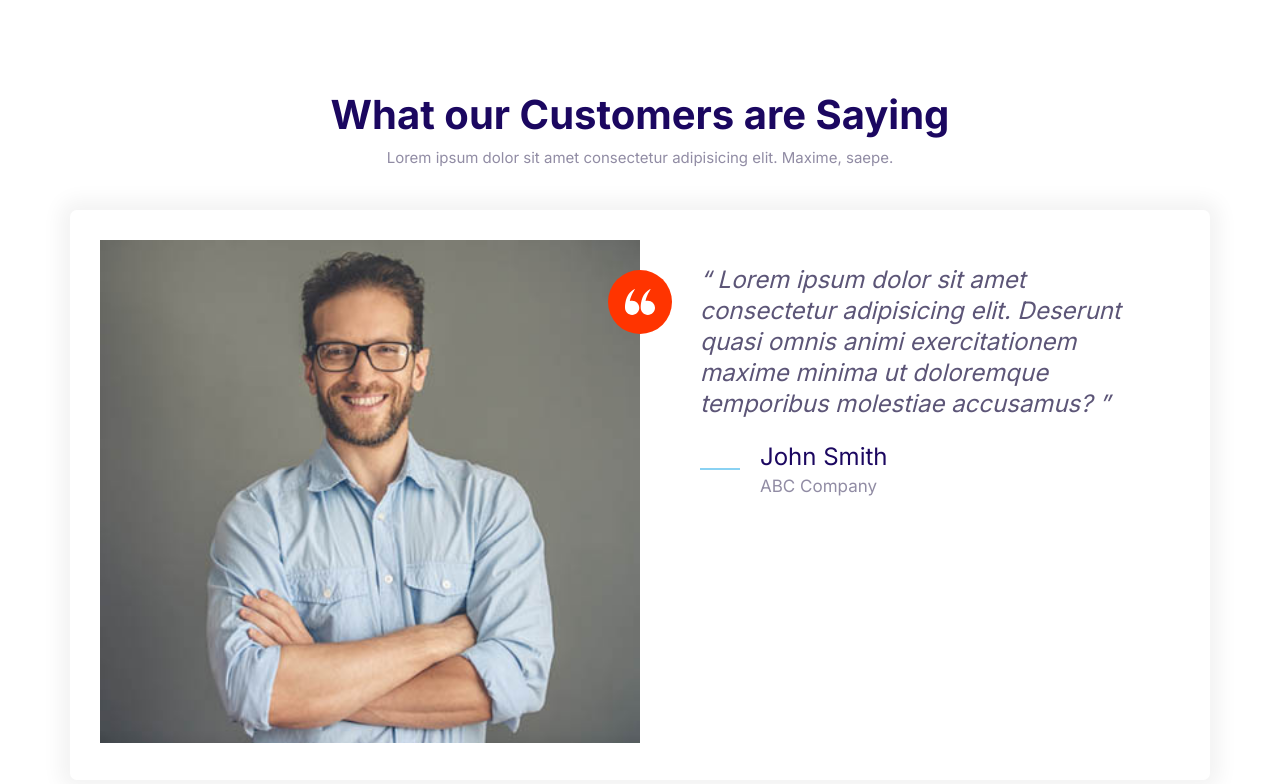
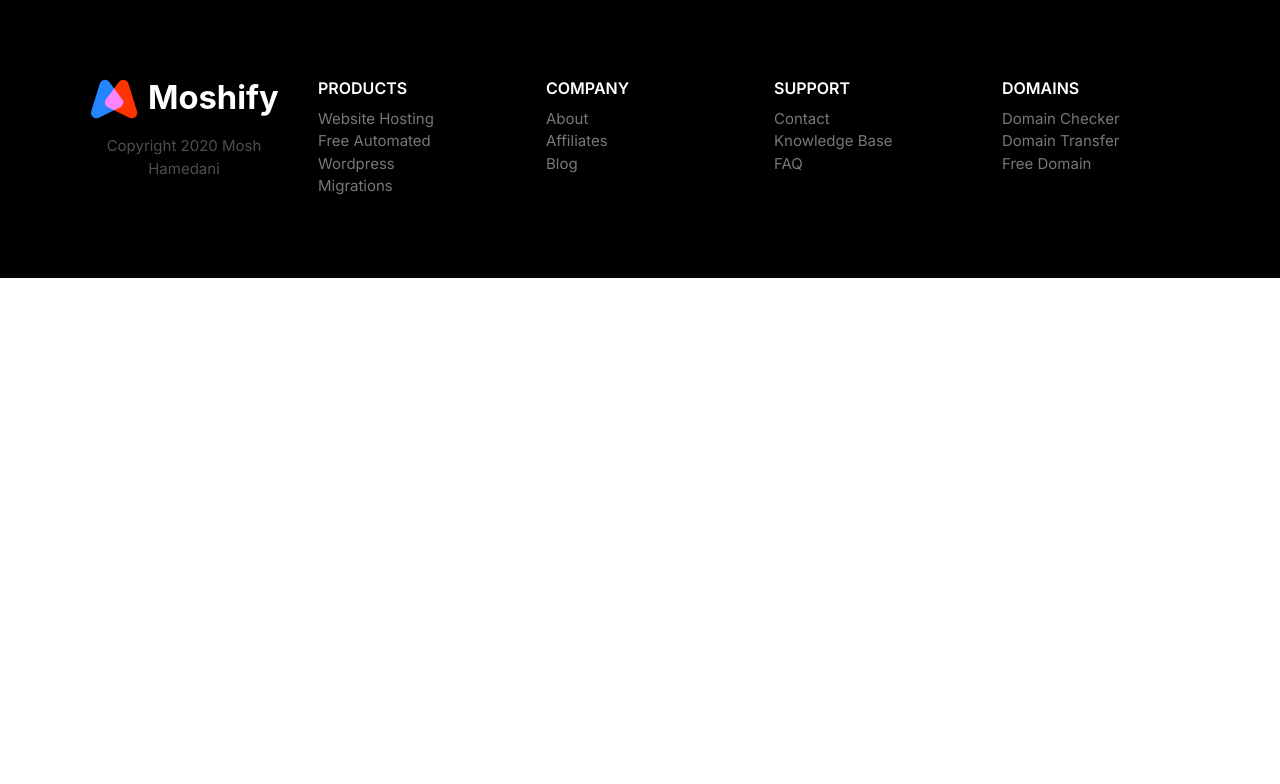
Before and after one commit to kiestonguidry/Flagstaff-Boulders, a plain HTML site: page index.html in a window 1280 px wide. Drawn offline with Linux system fonts and the light colour scheme.

Commit message:
made footer

```diff
--- a/css/styles.css
+++ b/css/styles.css
@@ -820,3 +820,75 @@ nav__brand {
     justify-self: end;
   }
 }
+
+/* Footer */
+.footer {
+  background: @232323;
+}
+
+.footer__section {
+  padding: 2rem;
+  border-bottom: 1px solid #393939;
+}
+
+.footer__section .list {
+  margin: 0;
+}
+
+.footer__brand img {
+  width: 100%;
+  max-width: 230px;
+}
+
+.footer__heading {
+  text-transform: uppercase;
+  font-weight: 600;
+}
+
+.footer__brand {
+  margin-top: 5rem;
+  text-align: center;
+}
+
+.footer__copyright {
+  font-size: 2.1rem;
+  color: #fff;
+  opacity: 0.3;
+}
+
+.footer a {
+  color: #777;
+  transition: color 0.3s;
+}
+
+.footer a:hover {
+  color: #fff;
+}
+
+@media screen and (min-width: 768px) {
+  .footer__sections {
+    grid-template-columns: repeat(auto-fit, minmax(10rem, 1fr));
+  }
+  .footer .collapsible__chevron {
+    display: none;
+  }
+  .footer .collapsible__content {
+    opacity: 1;
+    max-height: 100%;
+  }
+  .footer__brand {
+    order: -1;
+    margin-top: 1rem;
+  }
+  .footer__copyright {
+    font-size: 1.5rem;
+  }
+
+  .footer__section {
+    border: 0;
+  }
+
+  .footer__heading {
+    font-size: 1.6rem;
+  }
+}
--- a/index.html
+++ b/index.html
@@ -16,51 +16,77 @@
   </head>
 
   <body>
-    <section class="block">
-      <header class="block__header">
-        <h2>What our Customers are Saying</h2>
-        <p>
-          Lorem ipsum dolor sit amet consectetur adipisicing elit. Maxime,
-          saepe.
-        </p>
-      </header>
-      <div class="container">
-        <div class="card testimonial">
-          <div class="grid grid--1x2">
-            <div class="testimonial__image">
-              <img
-                src="images/testimonial.jpg"
-                alt="A Happy, smiling customer"
-              />
-              <span class="icon-container icon-container--accent">
-                <svg class="icon icon--white icon--small">
-                  <use xlink:href="images/sprite.svg#quotes"></use>
-                </svg>
-              </span>
-            </div>
-            <blockquote class="quote">
-              <p class="quote__text">
-                Lorem ipsum dolor sit amet consectetur adipisicing elit.
-                Deserunt quasi omnis animi exercitationem maxime minima ut
-                doloremque temporibus molestiae accusamus?
-              </p>
-              <footer>
-                <div class="media">
-                  <div class="media__image">
-                    <svg class="icon icon--primary quote__line">
-                      <use xlink:href="images/sprite.svg#line"></use>
-                    </svg>
-                  </div>
-                  <div class="media__body">
-                    <h3 class="media__title quote__author">John Smith</h3>
-                    <p class="quote__company">ABC Company</p>
-                  </div>
-                </div>
-              </footer>
-            </blockquote>
+    <footer class="block block--dark footer">
+      <div class="container grid footer__sections">
+        <section class="collapsible collapsible--expanded footer__section">
+          <header class="collapsible__header">
+            <h2 class="collapsible__heading footer__heading">Products</h2>
+            <svg class="icon icon--white collapsible__chevron">
+              <use xlink:href="images/sprite.svg#chevron"></use>
+            </svg>
+          </header>
+          <div class="collapsible__content">
+            <ul class="list">
+              <li><a href="#">Website Hosting</a></li>
+              <li><a href="#">Free Automated Wordpress</a></li>
+              <li><a href="#">Migrations</a></li>
+            </ul>
           </div>
-        </div>
-      </div>
-    </section>
+        </section>
+
+        <section class="collapsible footer__section">
+          <header class="collapsible__header">
+            <h2 class="collapsible__heading footer__heading">Company</h2>
+            <svg class="icon icon--white collapsible__chevron">
+              <use xlink:href="images/sprite.svg#chevron"></use>
+            </svg>
+          </header>
+          <div class="collapsible__content">
+            <ul class="list">
+              <li><a href="#">About</a></li>
+              <li><a href="#">Affiliates</a></li>
+              <li><a href="#">Blog</a></li>
+            </ul>
+          </div>
+        </section>
+
+        <section class="collapsible footer__section">
+          <header class="collapsible__header">
+            <h2 class="collapsible__heading footer__heading">Support</h2>
+            <svg class="icon icon--white collapsible__chevron">
+              <use xlink:href="images/sprite.svg#chevron"></use>
+            </svg>
+          </header>
+          <div class="collapsible__content">
+            <ul class="list">
+              <li><a href="#">Contact</a></li>
+              <li><a href="#">Knowledge Base</a></li>
+              <li><a href="#">FAQ</a></li>
+            </ul>
+          </div>
+        </section>
+
+        <section class="collapsible footer__section">
+          <header class="collapsible__header">
+            <h2 class="collapsible__heading footer__heading">Domains</h2>
+            <svg class="icon icon--white collapsible__chevron">
+              <use xlink:href="images/sprite.svg#chevron"></use>
+            </svg>
+          </header>
+          <div class="collapsible__content">
+            <ul class="list">
+              <li><a href="#">Domain Checker</a></li>
+              <li><a href="#">Domain Transfer</a></li>
+              <li><a href="#">Free Domain</a></li>
+            </ul>
+          </div>
+        </section>
+        <section class="footer__brand">
+          <img src="images/logo.svg" alt="" />
+          <p class="footer__copyright">Copyright 2020 Mosh Hamedani</p>
+        </section>
+
+    </footer>
+    <script src="js/main.js"></script>
   </body>
 </html>
```
Also changed, not shown: Components/footer.html (added, +70 -0 lines).
